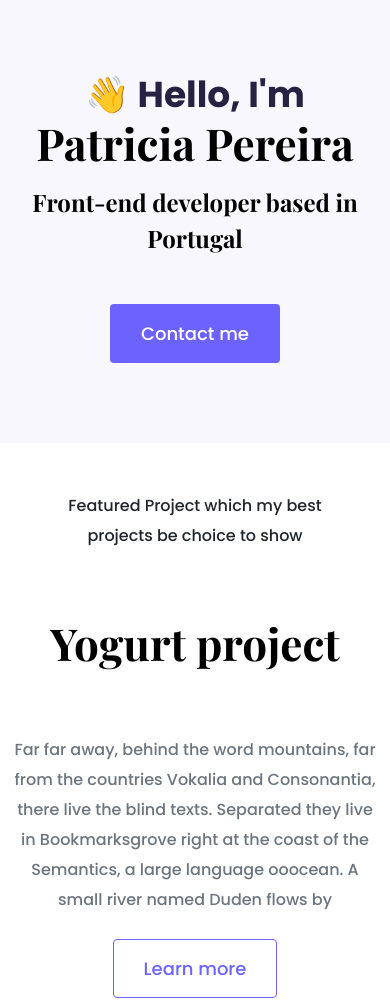
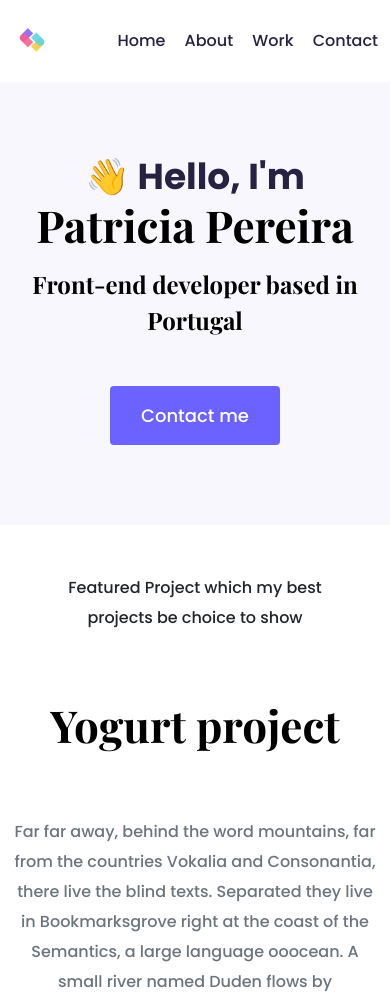
Before and after one commit to olyanz/workpage, a plain HTML site: page index.html in a window 390 px wide. Shown: the top 1001 px of the page. Drawn offline with nearby package versions, Linux system fonts and the light colour scheme.

Commit message:
added header (navigation), made it responsive

```diff
--- a/index.html
+++ b/index.html
@@ -30,6 +30,30 @@
     ></script>
   </head>
   <body>
+    <div class="container">
+      <nav class="d-flex justify-content-between">
+        <a href="/">
+          <img src="images/logo.png" class="logo d-none d-md-block" alt="" />
+          <img
+            src="images/logo-small.jpeg"
+            class="logo d-block d-md-none"
+            alt=""
+          />
+        </a>
+        <ul>
+          <li class="active">
+            <a href="/">Home</a>
+          </li>
+          <li>
+            <a href="/about.html">About</a>
+          </li>
+          <li><a href="/work.html">Work</a></li>
+          <li>
+            <a href="/contact.html">Contact</a>
+          </li>
+        </ul>
+      </nav>
+    </div>
     <div class="hero">
       <p>👋 Hello, I'm</p>
       <h1>Patricia Pereira</h1>
--- a/styles/style.css
+++ b/styles/style.css
@@ -1,5 +1,5 @@
 :root {
-  --branding-color: #6c63ff;
+  --branding-color: #6b62ff;
   --secondary-color: #f9f7fe;
   --heading-font-family: "Playfair Display", serif;
   --default-font-family: "Poppins", sans-serif;
@@ -34,7 +34,33 @@ p {
   font-weight: normal;
   line-height: 30px;
 }
+.logo {
+  max-height: 40px;
+}
 
+nav {
+  padding: 20px 0;
+}
+nav ul {
+  padding: 0;
+  margin: 0;
+}
+nav li {
+  display: inline;
+  list-style: none;
+  line-height: 42px;
+  margin-left: 15px;
+}
+
+nav a {
+  text-decoration: none;
+  color: #272142;
+}
+nav a:hover,
+av li.active a {
+  color: var(--branding-color);
+  transition: all 100ms ease-in-out;
+}
 .hero {
   background: var(--secondary-color);
   text-align: center;
```
Also changed, not shown: images/logo-small.jpeg (added), images/logo.png (added).
